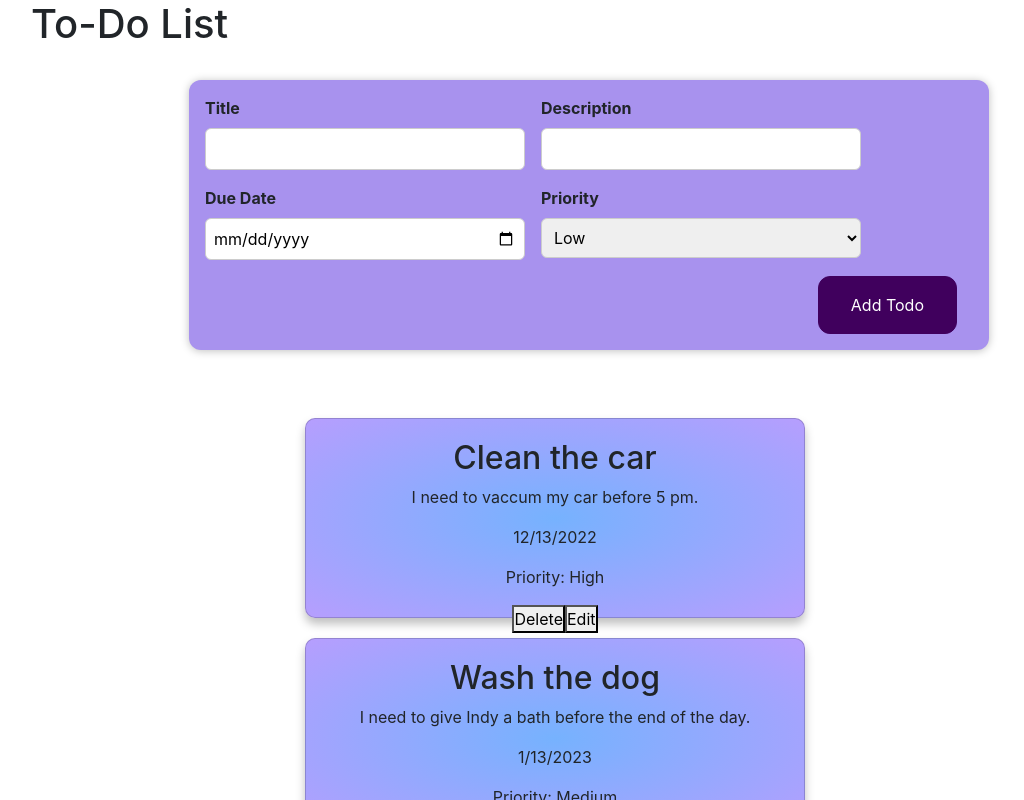
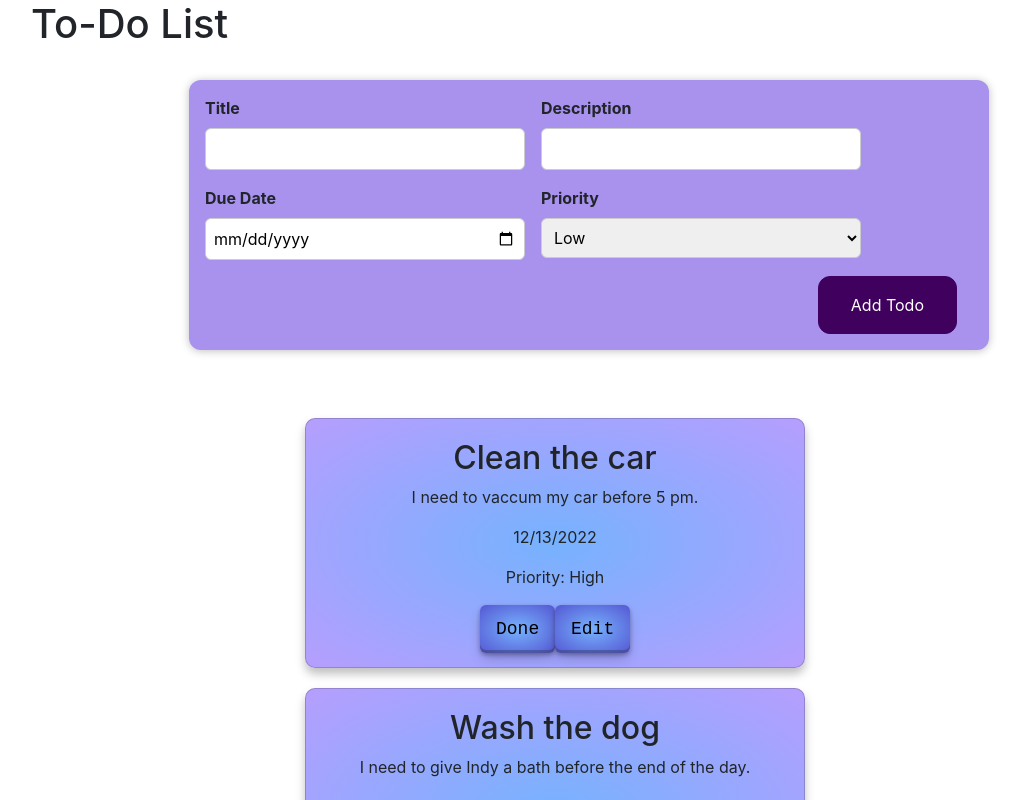
Before and after one commit to zaccaffey/to-do--current-, a React (Create React App) app: page / in a window 1280 px wide. Shown: the top 800 px of the page, without its empty margins (51-1075 px from the left). Built offline with nearby package versions, Linux system fonts and the light colour scheme; the HTML template or start-up script is replaced by a standard one.

Commit message:
most up to date working version

```diff
--- a/src/Components/Home.js
+++ b/src/Components/Home.js
@@ -122,7 +122,7 @@ const Home = () => {
                 <Col>
                     <h1>To-Do List</h1>
                     <div>
-                        <NewTodo onAddTodo={addTodoHandler} />
+                        <NewTodo onAddTodo={addTodoHandler}/>
                         <TodoList list={todos} onRemoveTodo={removeTodo} editClickToOpen={handleClickToOpen} getId={getId}></TodoList>
                     </div>
                     <Dialog open={open} onClose={handleToClose}>
--- a/src/Components/NewTodo/NewTodo.js
+++ b/src/Components/NewTodo/NewTodo.js
@@ -11,7 +11,7 @@ const NewTodo = (props) => {
     }
     return (
         <div className='new-todo'>
-            <TodoForm onSaveTodo={saveTodoHandler}/>
+            <TodoForm onSaveTodo={saveTodoHandler} />
         </div>
     )
 }
--- a/src/Components/NewTodo/TodoForm.js
+++ b/src/Components/NewTodo/TodoForm.js
@@ -1,13 +1,23 @@
 import './TodoForm.css'
 import React, { useState } from "react"
 const TodoForm = (props) => {
+
+    let date = new Date()
+    let day = date.getDate();
+    let month = date.getMonth() + 1;
+    let year = date.getFullYear();
+    let fullYear = `${month}-${day}-${year}`
+
     const [newTitle, setNewTitle] = useState('')
     const [newDescription, setNewDescription] = useState('')
     const [newDueDate, setNewDueDate] = useState('')
     const [newPriority, setNewPriority] = useState('Low')
+    const [todaysDate, setTodaysDate] = useState(fullYear)
+    const [validTitle, setValidTitle] = useState(false)
 
     const titleChangeHandler = (event) => {
         setNewTitle(event.target.value)
+        setValidTitle(true)
     }
 
     const descriptionChangeHandler = (event) => {
@@ -23,6 +33,15 @@ const TodoForm = (props) => {
         console.log(event.target.value)
     }
 
+    const validateTitleHandler = () => {
+        if (newTitle !== "") {
+            setValidTitle(true)
+        } else {
+            setValidTitle(false)
+            setNewTitle("Title cannot be empty")
+        }
+    }
+
     const submitHandler = (event) => {
         event.preventDefault()
 
@@ -33,11 +52,26 @@ const TodoForm = (props) => {
             priority: newPriority
         }
 
-        props.onSaveTodo(newTodo)
-        setNewTitle('')
-        setNewDescription('')
-        setNewDueDate('')
-        setNewPriority('Low')
+        validateTitleHandler()
+
+        if (validTitle) {
+            props.onSaveTodo(newTodo)
+            setNewTitle('')
+            setNewDescription('')
+            setNewDueDate('')
+            setNewPriority('Low')
+            setValidTitle(false)
+        }
+    }
+
+    const handleTodaysDate = () => {
+        let date = new Date()
+        let day = date.getDate();
+        let month = date.getMonth() + 1;
+        let year = date.getFullYear();
+        setTodaysDate(`${year}-${month}-${day}`.toString())
+
+        console.log(todaysDate)
     }
 
     return (
@@ -53,7 +87,7 @@ const TodoForm = (props) => {
                 </div>
                 <div className='new-todo__control'>
                     <label>Due Date</label>
-                    <input type="date" value={newDueDate} min="2022-12-05" onChange={dateChangeHandler} />
+                    <input type="date" value={newDueDate} onClick={handleTodaysDate} min={"2022-12-06"} onChange={dateChangeHandler} />
                 </div>
                 <div className='new-todo__control'>
                     <label>Priority</label>
--- /dev/null
+++ b/src/Components/Todo/Button.css
@@ -0,0 +1,45 @@
+/* CSS */
+.button-29 {
+  align-items: center;
+  appearance: none;
+  background: radial-gradient(#76b2fe, #5557D2);
+  border: 0;
+  border-radius: 6px;
+  box-shadow: rgba(45, 35, 66, .4) 0 2px 4px,rgba(45, 35, 66, .3) 0 7px 13px -3px,rgba(58, 65, 111, .5) 0 -3px 0 inset;
+  box-sizing: border-box;
+  color: #000000;
+  cursor: pointer;
+  display: inline-flex;
+  font-family: "JetBrains Mono",monospace;
+  height: 48px;
+  justify-content: center;
+  line-height: 1;
+  list-style: none;
+  overflow: hidden;
+  padding-left: 16px;
+  padding-right: 16px;
+  position: relative;
+  text-align: left;
+  text-decoration: none;
+  transition: box-shadow .15s,transform .15s;
+  user-select: none;
+  -webkit-user-select: none;
+  touch-action: manipulation;
+  white-space: nowrap;
+  will-change: box-shadow,transform;
+  font-size: 18px;
+}
+
+.button-29:focus {
+  box-shadow: #3c4fe0 0 0 0 1.5px inset, rgba(45, 35, 66, .4) 0 2px 4px, rgba(45, 35, 66, .3) 0 7px 13px -3px, #3c4fe0 0 -3px 0 inset;
+}
+
+.button-29:hover {
+  box-shadow: rgba(45, 35, 66, .4) 0 4px 8px, rgba(45, 35, 66, .3) 0 7px 13px -3px, #3c4fe0 0 -3px 0 inset;
+  transform: translateY(-2px);
+}
+
+.button-29:active {
+  box-shadow: #3c4fe0 0 3px 7px inset;
+  transform: translateY(2px);
+}
--- a/src/Components/Todo/TodoItem.css
+++ b/src/Components/Todo/TodoItem.css
@@ -51,10 +51,16 @@
     top: 60%;
   }
 
+  .button {
+    border-radius: 10px;
+    box-shadow: 0px 6px 10px rgba(0, 0, 0, 0.25);
+  }
+
   .card {
     margin: 20px;
     padding: 20px;
     width: 500px;
+    height: 250px;
     min-height: 200px;
     display: grid;
     grid-template-rows: 20px 50px 1fr 50px;
@@ -151,3 +157,15 @@
     text-align: center;
     box-shadow: 0 1px 8px rgba(0, 0, 0, 0.25);
   }
+
+  .card-high {
+    background: radial-gradient(#fd1111, #b68282);
+  }
+
+  .card-med {
+    background: radial-gradient(#ff7b00, #b89075);
+  }
+
+  .card-low {
+    background: radial-gradient(#ffee00, #bbba93);
+  }
--- a/src/Components/Todo/TodoItem.js
+++ b/src/Components/Todo/TodoItem.js
@@ -2,6 +2,7 @@ import { Card } from "react-bootstrap"
 import React, { useState } from "react"
 import DateWidget from "../DateWidget"
 import './TodoItem.css'
+import './Button.css'
 
 const TodoItem = (props) => {
 
@@ -21,8 +22,8 @@ const TodoItem = (props) => {
                 <p>{props.item.description}</p>
                 <DateWidget date={props.item.date}></DateWidget>
                 <p>Priority: {props.item.priority}</p>
-                <button onClick={deleteHandler}>Delete</button>
-                <button onClick={editClickHandler}>Edit</button>
+                    <button className="button-29" onClick={deleteHandler}>Done</button>
+                    <button className="button-29" onClick={editClickHandler}>Edit</button>
             </div>
         </Card>
     )
```
Also changed, not shown: src/Components/Todo/TodoFilter.css (added, +24 -0 lines), src/Components/Todo/TodoFilter.js (added, +27 -0 lines).
